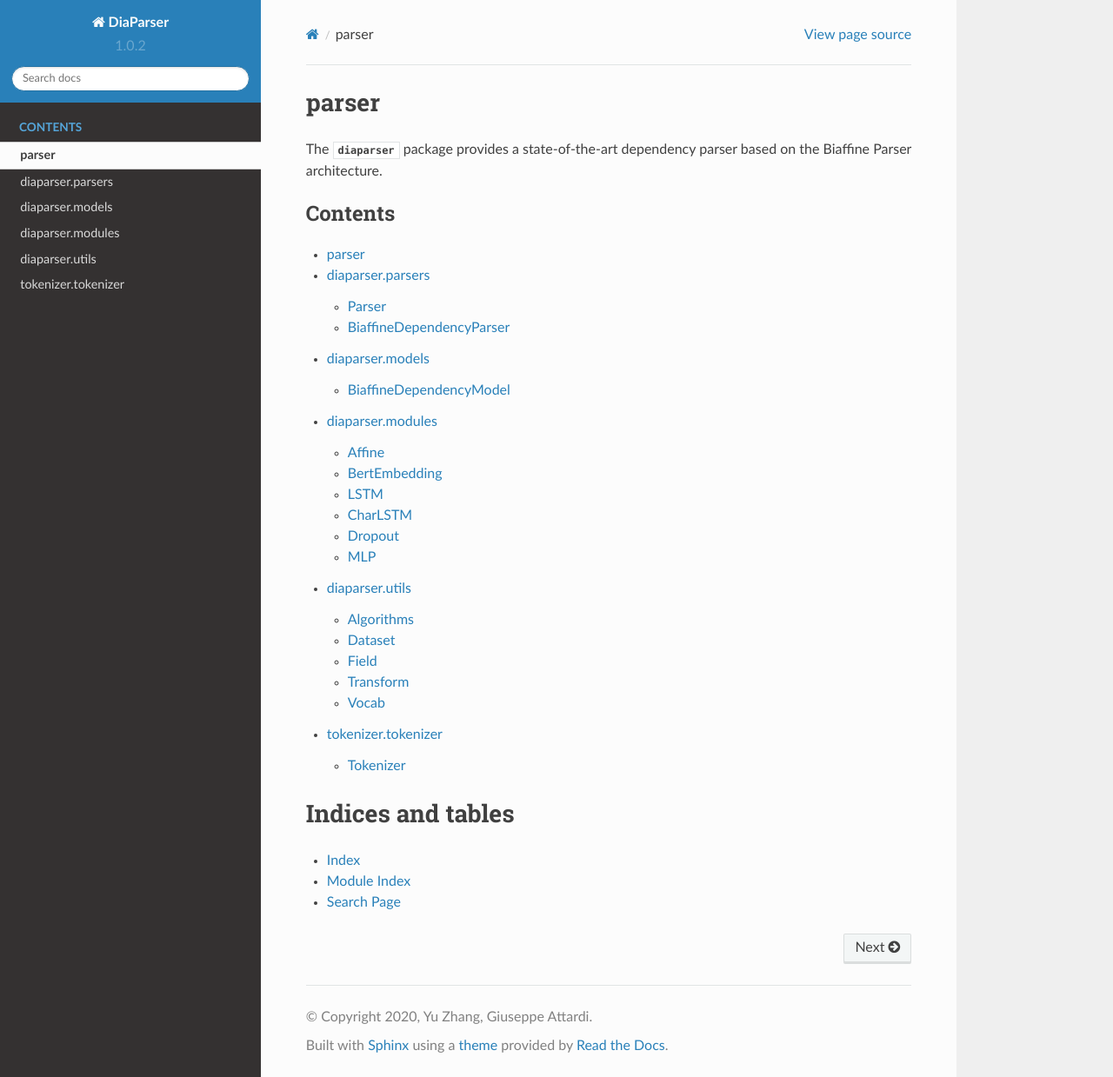
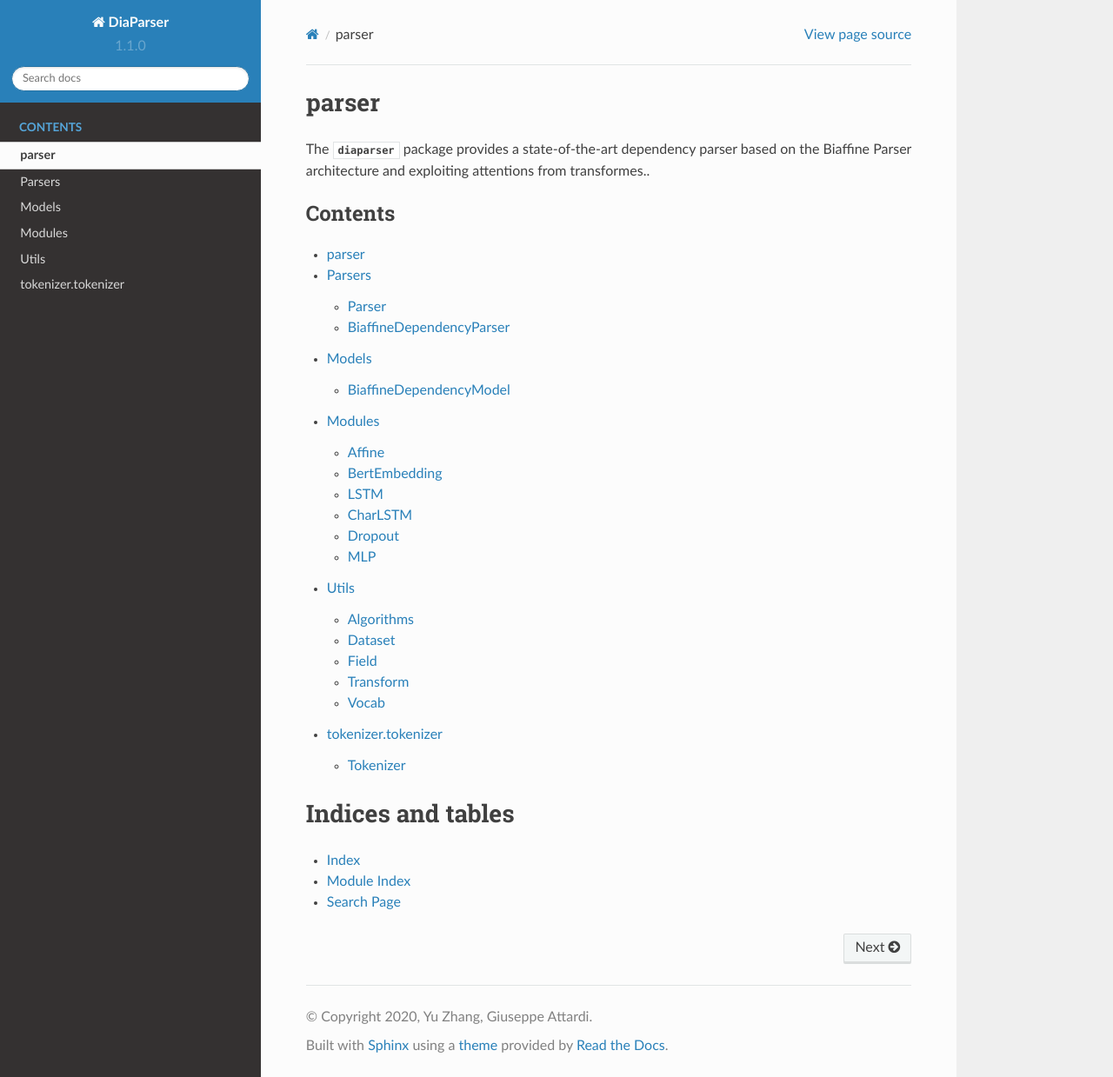
Before and after one commit to Unipisa/diaparser, a Sphinx documentation site: the page built from docs/source/index.rst, in a window 1280 px wide and 1239 px high. Shown: the whole window at 87% size. Built offline with Sphinx 7.4.7 and the Read the Docs theme 2.0.0, drawn with Linux system fonts in a browser that asks for light colours.

Commit message:
Version 1.1.

```diff
--- a/diaparser/__init__.py
+++ b/diaparser/__init__.py
@@ -1,4 +1,4 @@
 # -*- coding: utf-8 -*-
 
-__version__ = '1.0.2'
+__version__ = '1.1.0'
 __models_version__ = '1'
--- a/docs/source/index.rst
+++ b/docs/source/index.rst
@@ -5,17 +5,17 @@
 
 parser
 =================================
-The :mod:`diaparser` package provides a state-of-the-art dependency parser based on the Biaffine Parser architecture.
+The :mod:`diaparser` package provides a state-of-the-art dependency parser based on the Biaffine Parser architecture and exploiting attentions from transformes..
 
 .. toctree::
    :maxdepth: 2
    :caption: Contents
 
    self
-   diaparser.parsers <parsers>
-   diaparser.models <models>
-   diaparser.modules <modules>
-   diaparser.utils <utils>
+   parsers
+   models
+   modules
+   utils
    tokenizer.tokenizer <tokenizer>
 
 Indices and tables
--- a/docs/source/models.rst
+++ b/docs/source/models.rst
@@ -1,4 +1,4 @@
-diaparser.models
+Models
 ==================
 
 .. currentmodule:: diaparser.models
--- a/docs/source/modules.rst
+++ b/docs/source/modules.rst
@@ -1,5 +1,5 @@
-diaparser.modules
-==================
+Modules
+=======
 
 .. currentmodule:: diaparser.modules
 
--- a/docs/source/parsers.rst
+++ b/docs/source/parsers.rst
@@ -1,4 +1,4 @@
-diaparser.parsers
+Parsers
 ==================
 
 .. currentmodule:: diaparser.parsers
--- a/docs/source/utils.rst
+++ b/docs/source/utils.rst
@@ -1,4 +1,4 @@
-diaparser.utils
+Utils
 ==================
 
 .. currentmodule:: diaparser.utils
```
Also changed, not shown: other parts of docs/source/modules.rst (+3 -0 lines).
